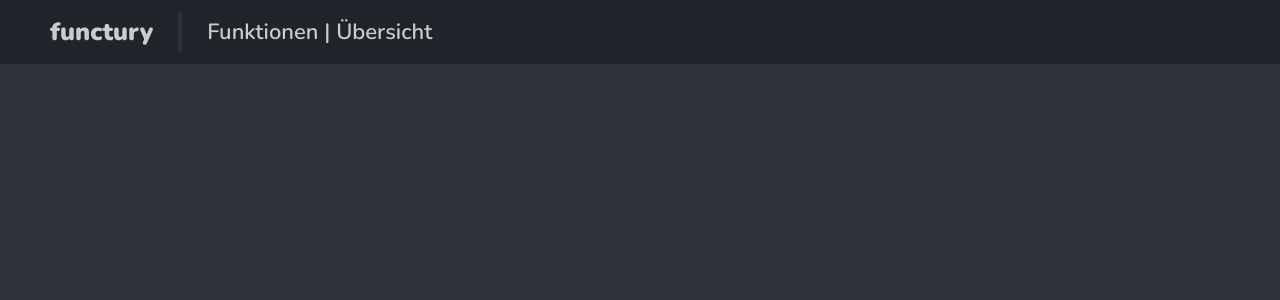
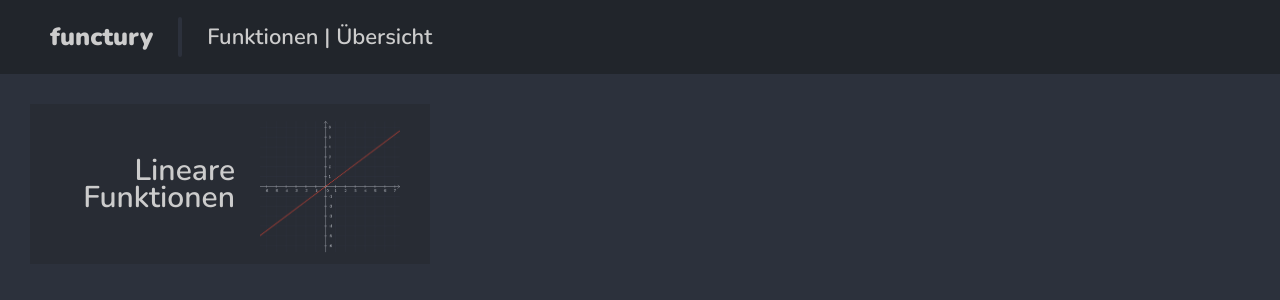
Before and after one commit to TwentyFiveSoftware/functury, a React (Create React App) app: page / in a window 1280 px wide. Shown: the top 300 px of the page. Built offline with nearby package versions, Linux system fonts and the light colour scheme.

Commit message:
Dynamic function containers in function list were added.

```diff
--- a/src/App.js
+++ b/src/App.js
@@ -3,8 +3,19 @@ import { BrowserRouter as Router, Route, Switch } from 'react-router-dom';
 import './style/index.css';
 
 import TopBar from './components/TopBar';
+import IMG_linearFunction from './assets/linear_function.png';
 
 export default class App extends Component {
+    state = {
+        functions: [
+            {
+                name: 'Lineare Funktionen',
+                image: IMG_linearFunction,
+                grade: 8
+            }
+        ]
+    }
+
     render() {
         return (
             <Router>
@@ -13,6 +24,14 @@ export default class App extends Component {
                     <Route path='/' >
                         <div className="page">
                             <TopBar></TopBar>
+                            <div className="function-list-container">
+                                {(this.state.functions.map((f, index) => (
+                                    <div className="function-list-container__function" key={index}>
+                                        <div className="function-list-container__name">{f.name}</div>
+                                        <div className="function-list-container__image" style={{ backgroundImage: `url(${f.image})` }} alt=" " />
+                                    </div>
+                                )))}
+                            </div>
                         </div>
                     </Route>
 
--- a/src/style/index.css
+++ b/src/style/index.css
@@ -37,7 +37,7 @@ body {
   width: 100%;
   height: auto;
   background-color: var(--color-topBar);
-  padding: 1.2rem 5rem;
+  padding: 1.7rem 5rem;
   display: -ms-grid;
   display: grid;
   -ms-grid-columns: max-content max-content max-content 1fr;
@@ -97,4 +97,59 @@ body {
       -ms-flex-align: center;
           align-items: center;
 }
+
+.function-list-container {
+  display: -webkit-box;
+  display: -ms-flexbox;
+  display: flex;
+  width: 100vw;
+  -webkit-box-orient: horizontal;
+  -webkit-box-direction: normal;
+      -ms-flex-direction: row;
+          flex-direction: row;
+  -ms-flex-wrap: wrap;
+      flex-wrap: wrap;
+  padding: 3rem;
+}
+
+.function-list-container__function {
+  max-width: 95%;
+  width: 40rem;
+  background-color: var(--color-container);
+  padding: 1rem 3rem;
+  display: -ms-grid;
+  display: grid;
+  -ms-grid-columns: 1fr max-content;
+      grid-template-columns: 1fr -webkit-max-content;
+      grid-template-columns: 1fr max-content;
+  -webkit-column-gap: 2.5rem;
+          column-gap: 2.5rem;
+  -webkit-box-align: center;
+      -ms-flex-align: center;
+          align-items: center;
+  justify-items: right;
+  cursor: pointer;
+  -webkit-transition: 0.3s ease-out;
+  transition: 0.3s ease-out;
+}
+
+.function-list-container__function:hover {
+  -webkit-transform: scale(1.02);
+          transform: scale(1.02);
+}
+
+.function-list-container__name {
+  text-align: right;
+  font-size: 3rem;
+  color: var(--color-text-1);
+  font-weight: 600;
+  line-height: 0.9;
+}
+
+.function-list-container__image {
+  width: 14rem;
+  height: 14rem;
+  background-size: cover;
+  background-position: center center;
+}
 /*# sourceMappingURL=index.css.map */
--- a/src/style/index.scss
+++ b/src/style/index.scss
@@ -38,7 +38,7 @@ body {
 	width: 100%;
 	height: auto;
 	background-color: var(--color-topBar);
-	padding: 1.2rem 5rem;
+	padding: 1.7rem 5rem;
 	display: grid;
 	grid-template-columns: max-content max-content max-content 1fr;
 	align-items: center;
@@ -82,3 +82,44 @@ body {
 		align-items: center;
 	}
 }
+
+.function-list-container {
+	display: flex;
+	width: 100vw;
+	flex-direction: row;
+	flex-wrap: wrap;
+	padding: 3rem;
+
+	&__function {
+		max-width: 95%;
+		width: 40rem;
+		background-color: var(--color-container);
+		padding: 1rem 3rem;
+		display: grid;
+		grid-template-columns: 1fr max-content;
+		column-gap: 2.5rem;
+		align-items: center;
+		justify-items: right;
+		cursor: pointer;
+		transition: 0.3s ease-out;
+
+		&:hover {
+			transform: scale(1.02);
+		}
+	}
+
+	&__name {
+		text-align: right;
+		font-size: 3rem;
+		color: var(--color-text-1);
+		font-weight: 600;
+		line-height: 0.9;
+	}
+
+	&__image {
+		width: 14rem;
+		height: 14rem;
+		background-size: cover;
+		background-position: center center;
+	}
+}
```
Also changed, not shown: src/assets/linear_function.png (added), 1 other file (tests, documents, lock files or other folders).
